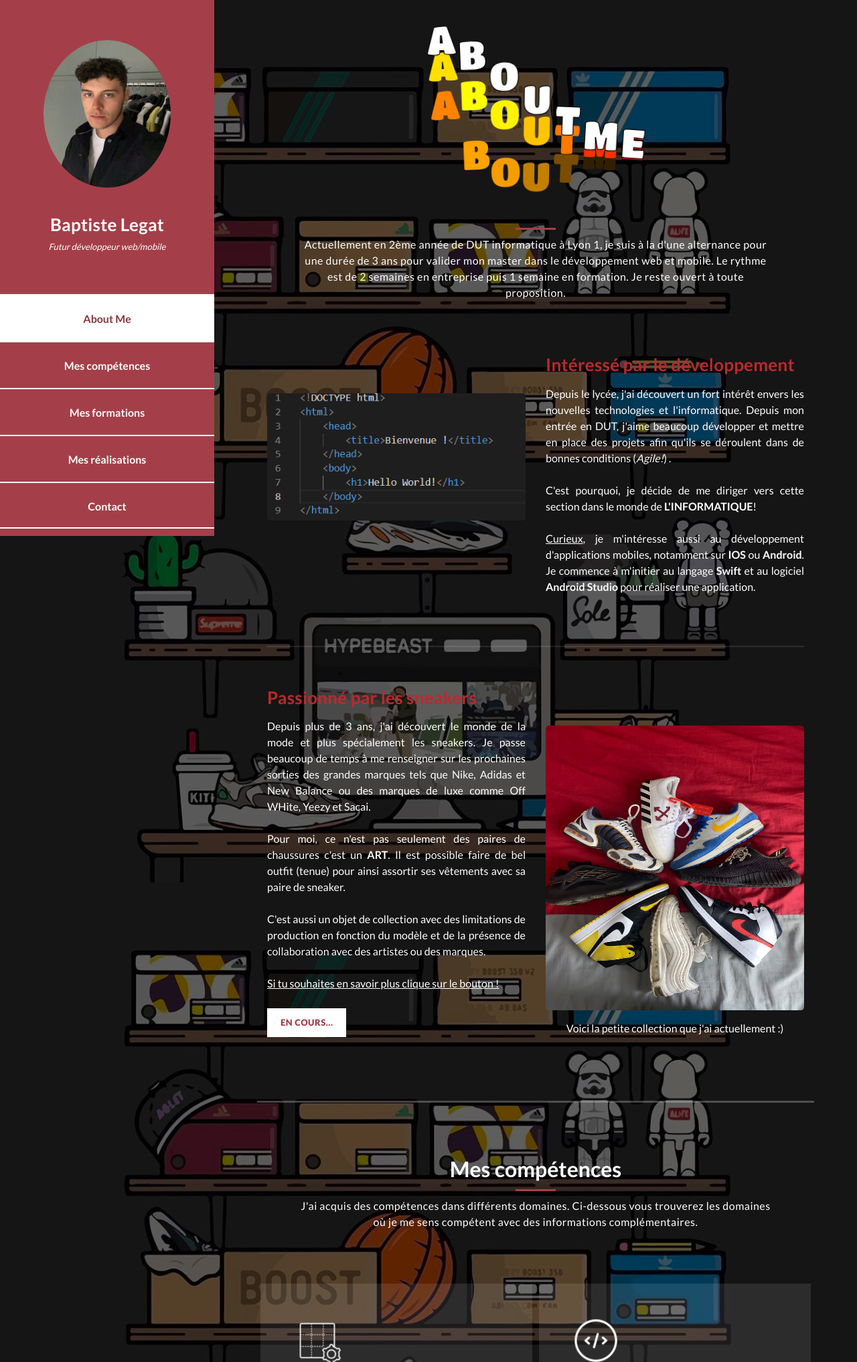
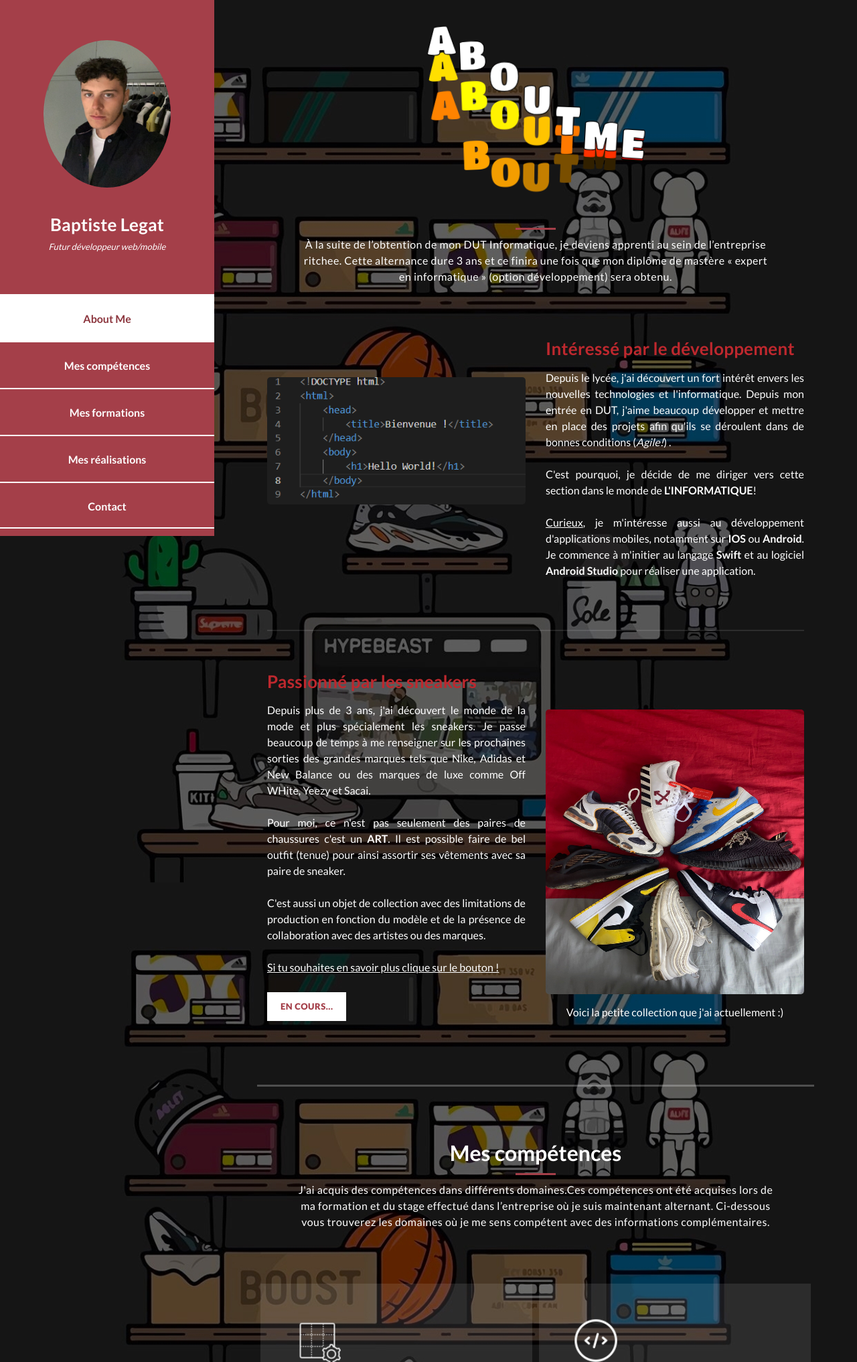
Before and after one commit to BaptisteLegat/mon_blog, a website: page index.html in a window 1280 px wide. Shown: the top 2033 px of the page at 67% size. Drawn offline with Linux system fonts and the light colour scheme.

Commit message:
maj site

```diff
--- a/index.html
+++ b/index.html
@@ -75,10 +75,9 @@
         <div class="section-heading">
           <div class="line-dec"></div>
           <span>
-            Actuellement en 2ème année de DUT informatique à Lyon 1, je suis à la d'une alternance pour une durée de 3
-            ans pour valider mon master dans le
-            développement web et mobile. Le rythme est de 2 semaines en entreprise puis 1 semaine en formation. Je reste
-            ouvert à toute proposition.
+            À la suite de l’obtention de mon DUT Informatique, je deviens apprenti au sein de l’entreprise ritchee.
+            Cette alternance dure 3 ans et ce finira une fois que mon diplôme de mastère « expert en informatique »
+            (option développement) sera obtenu.
           </span>
         </div>
         <div class="left-image-post">
@@ -143,8 +142,9 @@
         <div class="section-heading">
           <h2>Mes compétences</h2>
           <div class="line-dec"></div>
-          <span>J'ai acquis des compétences dans différents domaines. Ci-dessous vous trouverez les
-            domaines où je me sens compétent avec des informations complémentaires.
+          <span>J'ai acquis des compétences dans différents domaines.Ces compétences ont été acquises lors de ma
+            formation et du stage effectué dans l’entreprise où je suis maintenant alternant.
+            Ci-dessous vous trouverez les domaines où je me sens compétent avec des informations complémentaires.
           </span>
         </div>
         <div class="row">
```
